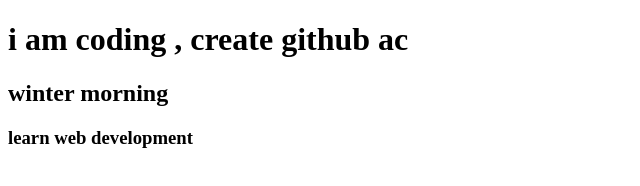
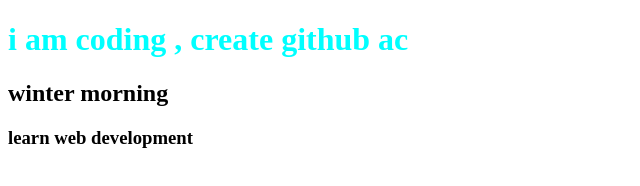
Before and after one commit to avijitsaha118/my-second-repo, a plain HTML site: page index.html in a window 1280 px wide. Shown: the whole page, without its empty margins (0-640 px from the left). Drawn offline with Linux system fonts and the light colour scheme.

Commit message:
style addded

```diff
--- a/index.html
+++ b/index.html
@@ -5,6 +5,7 @@
     <meta http-equiv="X-UA-Compatible" content="IE=edge">
     <meta name="viewport" content="width=device-width, initial-scale=1.0">
     <title>My Second github repo</title>
+    <link rel="stylesheet" href="stle.css">
 </head>
 <body>
     <h1>i am coding , create github ac</h1>
```
